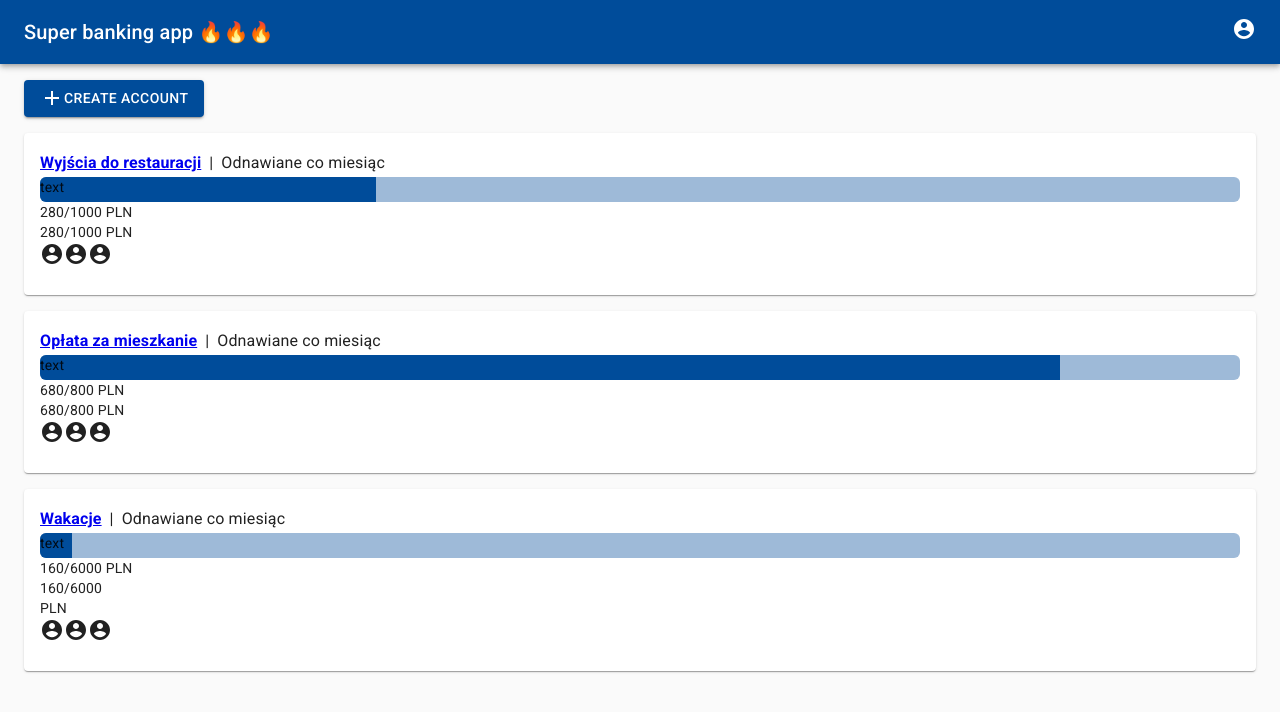
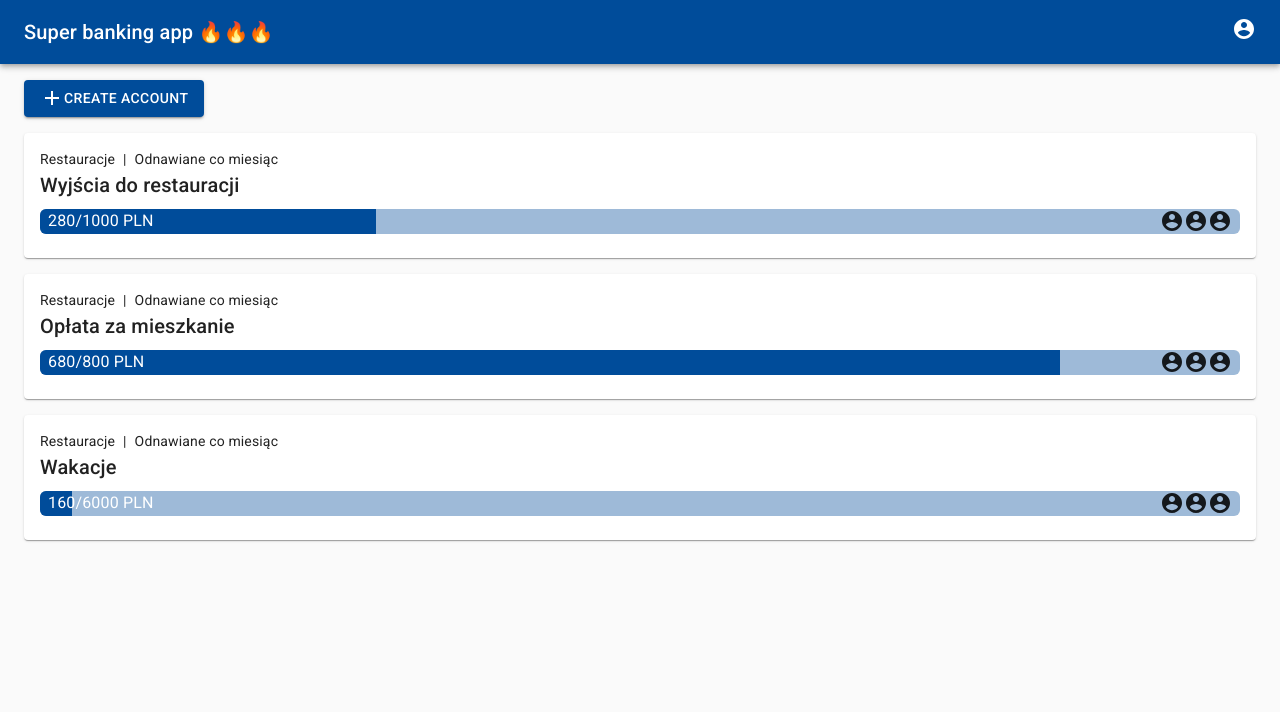
Before and after one commit to fringers/hack4lem_2021, a React (Create React App) app in the folder webapp/: page / in a window 1280 px wide. Shown: the top 712 px of the page. Built offline with nearby package versions, Linux system fonts and the light colour scheme.

Commit message:
refactor

```diff
--- a/webapp/src/components/dashboard/BudgetPreviewItem.js
+++ b/webapp/src/components/dashboard/BudgetPreviewItem.js
@@ -2,15 +2,13 @@ import { Link } from "react-router-dom";
 import { makeStyles } from "@material-ui/core/styles";
 import Box from "@material-ui/core/Box";
 import Card from "@material-ui/core/Card";
+import CardActionArea from "@material-ui/core/CardActionArea";
 import CardContent from "@material-ui/core/CardContent";
 import Typography from "@material-ui/core/Typography";
 import LinearProgress from "@material-ui/core/LinearProgress";
 import { UserAvatar } from "../avatar/UserAvatar";
 
 const useStyles = makeStyles((theme) => ({
-  name: {
-    fontWeight: "bold",
-  },
   textSeparator: {
     paddingLeft: "8px",
     paddingRight: "8px",
@@ -22,6 +20,10 @@ const useStyles = makeStyles((theme) => ({
     height: 25,
     borderRadius: 6,
   },
+  progressText: {
+    color: "white",
+    fontWeight: "medium",
+  },
 }));
 
 export const BudgetPreviewItem = ({ id, name, budget, available }) => {
@@ -29,31 +31,31 @@ export const BudgetPreviewItem = ({ id, name, budget, available }) => {
 
   const percent = (available * 100) / budget;
 
-  const ProgressText = ({ className }) => (
-    <span className={`text-sm font-semibold pl-2 ${className}`}>
-      {available}/{budget} PLN
-    </span>
-  );
-
   return (
     <Card>
+      <CardActionArea component={Link} to={`/accounts/details/${id}`}>
         <CardContent>
-        <div>
+          <Box>
+            <Typography display="inline" variant="body2">
+              Restauracje
+            </Typography>
             <Typography
-            component={Link}
               display="inline"
-            variant="subtitle1"
-            className={classes.name}
-            to={`/accounts/details/${id}`}
+              variant="body2"
+              className={classes.textSeparator}
             >
-            {name}
-          </Typography>
-          <Typography display="inline" className={classes.textSeparator}>
               |
             </Typography>
-          <Typography display="inline">Odnawiane co miesiąc</Typography>
-        </div>
+            <Typography display="inline" variant="body2">
+              Odnawiane co miesiąc
+            </Typography>
+          </Box>
 
+          <Box>
+            <Typography variant="h6">{name}</Typography>
+          </Box>
+
+          <Box py={1}>
             <Box position="relative" className={classes.progressBoxWrapper}>
               <Box position="absolute" left="0" right="0" top="0" bottom="0">
                 <LinearProgress
@@ -62,37 +64,24 @@ export const BudgetPreviewItem = ({ id, name, budget, available }) => {
                   className={classes.progressBar}
                 />
               </Box>
-          <Box position="absolute">text</Box>
+
+              <Box position="absolute" pl={1}>
+                <Typography variant="body1" className={classes.progressText}>
+                  {available}/{budget} PLN
+                </Typography>
               </Box>
 
-        <div className="relative border rounded bg-blue-200 h-8 mt-2">
-          <div className="absolute h-full">
-            <ProgressText className="text-black" />
-          </div>
-
-          <div
-            className="absolute h-full rounded bg-primary-light overflow-clip overflow-hidden"
-            style={{ width: `${percent}%` }}
-          >
-            <ProgressText className="text-white" />
-          </div>
-
-          <div className="absolute right-1 top-1 flex flex-row -space-x-1">
-            <UserAvatar
-              small
-              src="https://randomuser.me/api/portraits/women/13.jpg"
-            />
-            <UserAvatar
-              small
-              src="https://randomuser.me/api/portraits/men/90.jpg"
-            />
-            <UserAvatar
-              small
-              src="https://randomuser.me/api/portraits/lego/1.jpg"
-            />
-          </div>
-        </div>
+              <Box position="absolute" right="0" top="0" bottom="0">
+                <Box pr={1}>
+                  <UserAvatar />
+                  <UserAvatar />
+                  <UserAvatar />
+                </Box>
+              </Box>
+            </Box>
+          </Box>
         </CardContent>
+      </CardActionArea>
     </Card>
   );
 };
```
Lines whose indentation alone changed are shown as unchanged.
